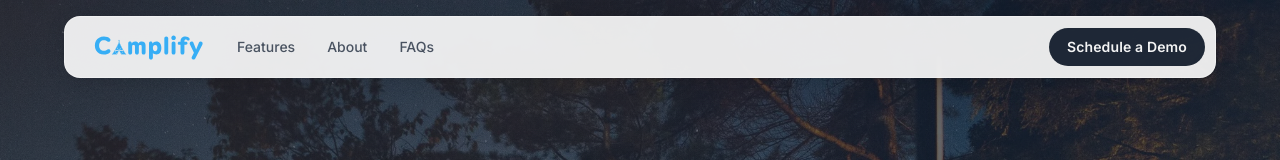
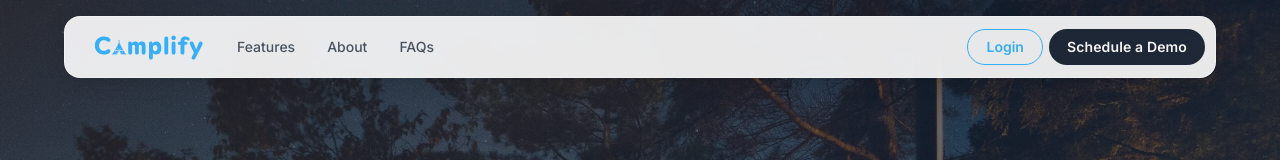
Before and after one commit to TomB30/camplify-landing, a plain HTML site: page index.html in a window 1280 px wide. Shown: the top 160 px of the page. Drawn offline with Linux system fonts and the light colour scheme.

Commit message:
Add Login

```diff
--- a/layout.js
+++ b/layout.js
@@ -23,6 +23,7 @@
         </div>
     </div>
     <div class="nav-right">
+        <a href="https://app.camplify.app/" class="nav-btn-secondary nav-btn-desktop-only">Login</a>
         <a href="https://cal.com/camplify/30min" class="nav-btn-primary nav-btn-desktop-only">Schedule a Demo</a>
         <button class="nav-hamburger" aria-label="Open menu" aria-expanded="false">
             <svg xmlns="http://www.w3.org/2000/svg" width="20" height="20" viewBox="0 0 24 24" fill="none" stroke="currentColor" stroke-width="2" stroke-linecap="round" stroke-linejoin="round">
@@ -54,7 +55,7 @@
         </nav>
         <div class="mobile-menu-ctas">
             <a href="https://cal.com/camplify/30min" class="mobile-cta-primary">Schedule a Demo &rsaquo;</a>
-            <!-- <a href="#" class="mobile-cta-secondary">Login</a> -->
+            <a href="https://app.camplify.app/" class="mobile-cta-secondary">Login</a>
         </div>
     </div>
 </div>`;
--- a/main.css
+++ b/main.css
@@ -108,20 +108,25 @@ body {
 }
 
 .nav-btn-secondary {
-    padding: 8px 16px;
+    display: inline-flex;
+    align-items: center;
+    padding: 8px 18px;
     border-radius: var(--radius-full);
     font-size: 14px;
-    font-weight: 500;
-    color: var(--text-medium);
+    font-weight: 600;
+    color: var(--primary);
     text-decoration: none;
-    border: 1px solid var(--border);
+    border: 1.5px solid var(--primary);
+    box-sizing: border-box;
+    height: 36px;
     transition: all 0.2s ease;
 }
 
 .nav-btn-secondary:hover {
     color: var(--primary);
     border-color: var(--primary);
-    background: rgba(56, 183, 254, 0.04);
+    transform: translateY(-1px);
+    box-shadow: 0 4px 12px rgba(56, 183, 254, 0.25);
 }
 
 .nav-btn-primary {
@@ -137,6 +142,8 @@ body {
     background: var(--text-dark);
     transition: all 0.2s ease;
     letter-spacing: 0.01em;
+    box-sizing: border-box;
+    height: 36px;
 }
 
 .nav-btn-primary:hover {
```
